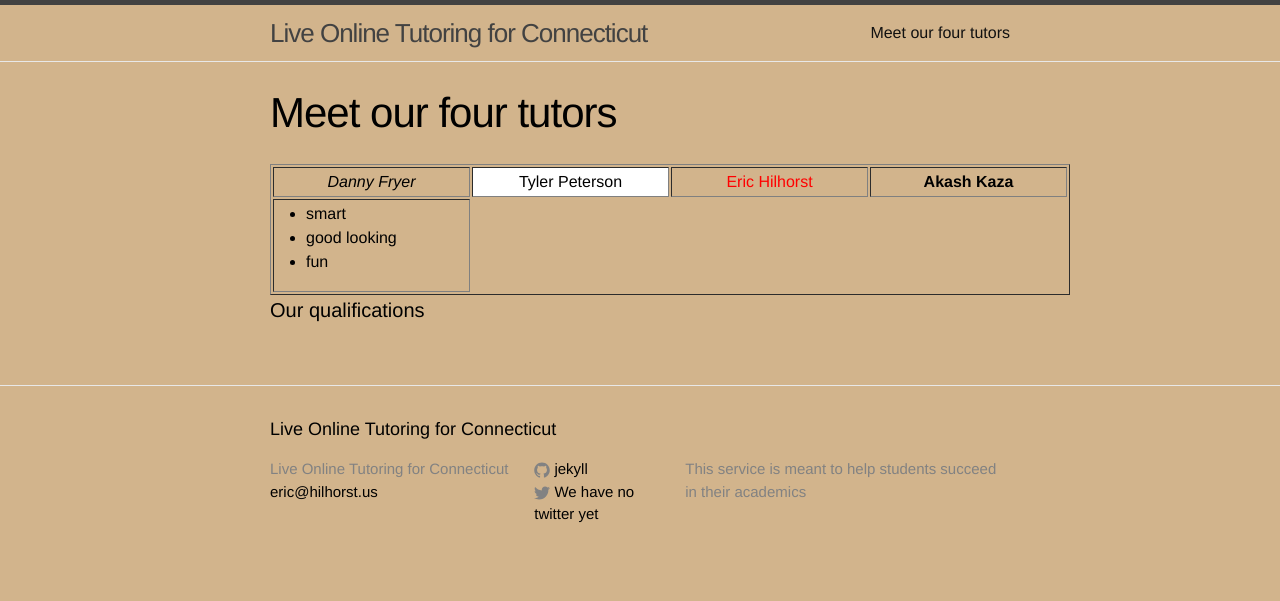
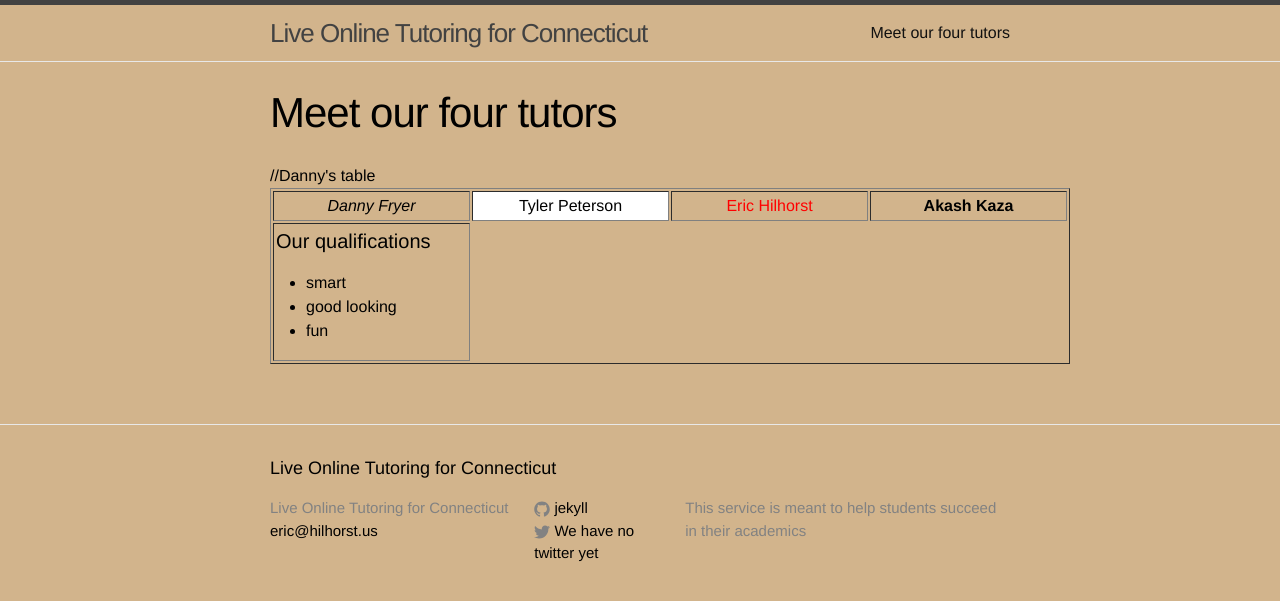
Before and after one commit to pepe454/pepe454.github.io, a Jekyll site: the page built from about.md, in a window 1280 px wide. Shown: the top 601 px of the page. Built offline with Jekyll 4.4.1, drawn with Linux system fonts in a browser that asks for light colours.

Commit message:
Update about.md

```diff
--- a/about.md
+++ b/about.md
@@ -15,8 +15,10 @@ permalink: /about/
     <td width="25%" align="center" style="color: red">Eric Hilhorst</td>
     <td width="25%" align="center"><b>Akash Kaza</b></td>
   </tr>
+//Danny's table
   <tr>
     <td>
+    <h4>Our qualifications</h4>
     <ul>
       <li>smart</li>
       <li>good looking</li>
```
Also changed, not shown: other parts of about.md (+0 -2 lines).
